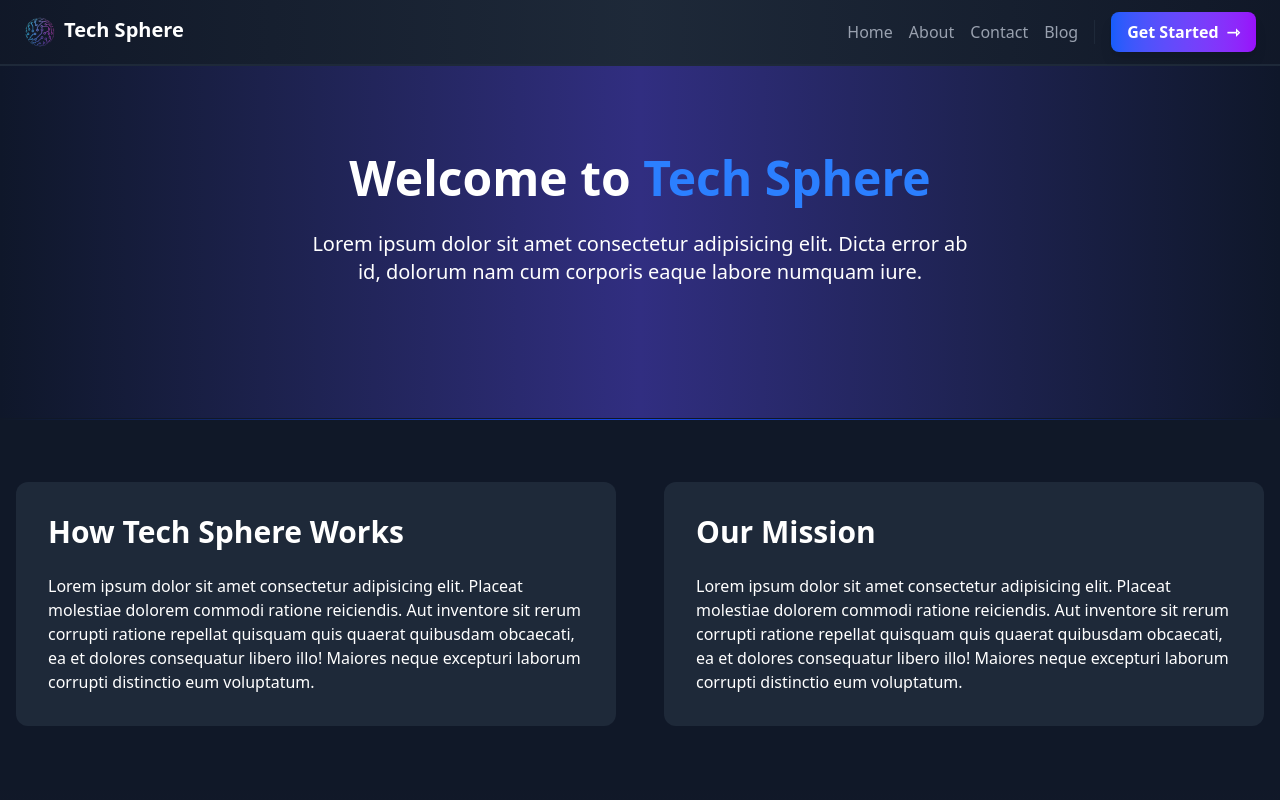
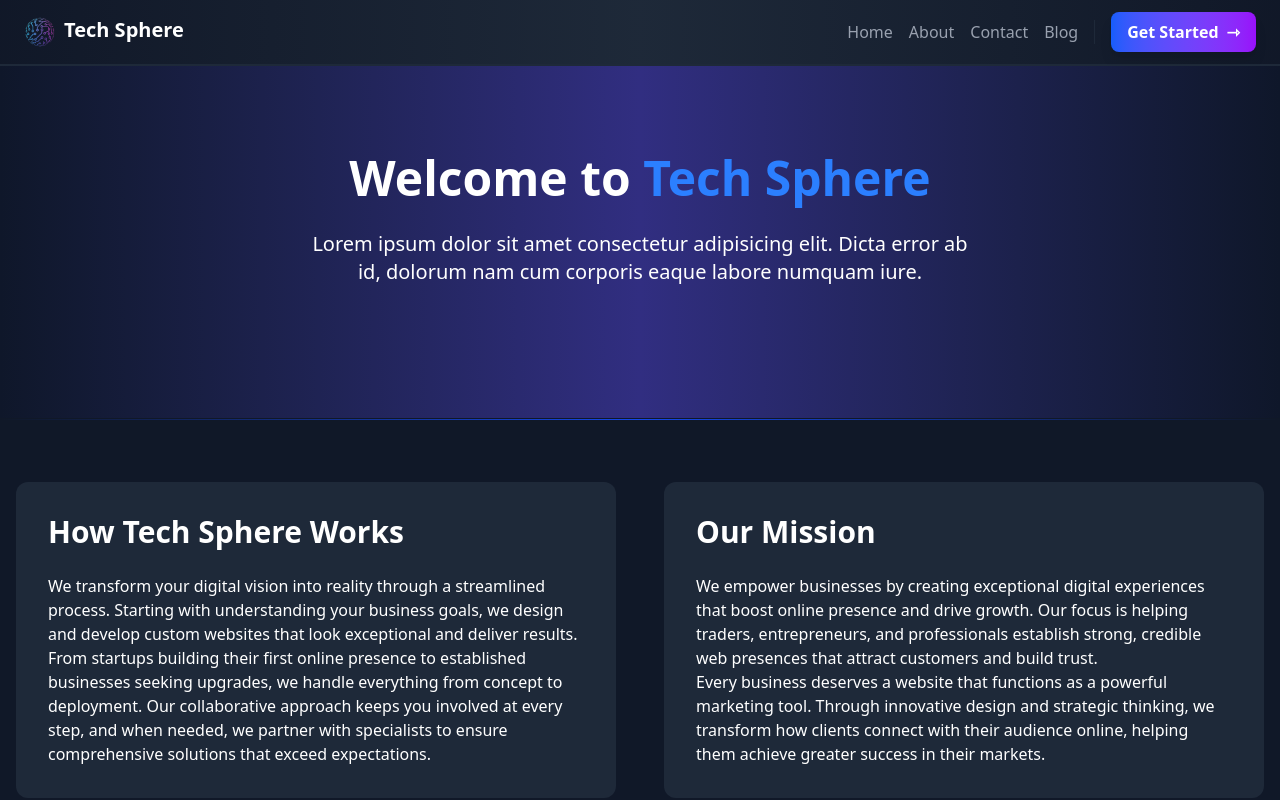
Before and after one commit to cyberdiego33/Tech-Sphere-React, a React (Vite) app: page /about in a window 1280 px wide. Shown: the top 800 px of the page. Built offline with nearby package versions, Linux system fonts and the light colour scheme.

Commit message:
Update OurMission.jsx

```diff
--- a/src/components/AboutPage-Components/OurMission.jsx
+++ b/src/components/AboutPage-Components/OurMission.jsx
@@ -9,11 +9,16 @@ const OurMission = function () {
           </h2>
           <div class="space-y-6 text-white">
             <p>
-              Lorem ipsum dolor sit amet consectetur adipisicing elit. Placeat
-              molestiae dolorem commodi ratione reiciendis. Aut inventore sit
-              rerum corrupti ratione repellat quisquam quis quaerat quibusdam
-              obcaecati, ea et dolores consequatur libero illo! Maiores neque
-              excepturi laborum corrupti distinctio eum voluptatum.
+              We transform your digital vision into reality through a
+              streamlined process. Starting with understanding your business
+              goals, we design and develop custom websites that look exceptional
+              and deliver results.
+              <br />
+              From startups building their first online presence to established
+              businesses seeking upgrades, we handle everything from concept to
+              deployment. Our collaborative approach keeps you involved at every
+              step, and when needed, we partner with specialists to ensure
+              comprehensive solutions that exceed expectations.
             </p>
           </div>
         </div>
@@ -21,11 +26,15 @@ const OurMission = function () {
           <h2 class="text-3xl font-bold text-white mb-6">Our Mission</h2>
           <div class="space-y-6 text-white">
             <p>
-              Lorem ipsum dolor sit amet consectetur adipisicing elit. Placeat
-              molestiae dolorem commodi ratione reiciendis. Aut inventore sit
-              rerum corrupti ratione repellat quisquam quis quaerat quibusdam
-              obcaecati, ea et dolores consequatur libero illo! Maiores neque
-              excepturi laborum corrupti distinctio eum voluptatum.
+              We empower businesses by creating exceptional digital experiences
+              that boost online presence and drive growth. Our focus is helping
+              traders, entrepreneurs, and professionals establish strong,
+              credible web presences that attract customers and build trust.
+              <br />
+              Every business deserves a website that functions as a powerful
+              marketing tool. Through innovative design and strategic thinking,
+              we transform how clients connect with their audience online,
+              helping them achieve greater success in their markets.
             </p>
           </div>
         </div>
```
